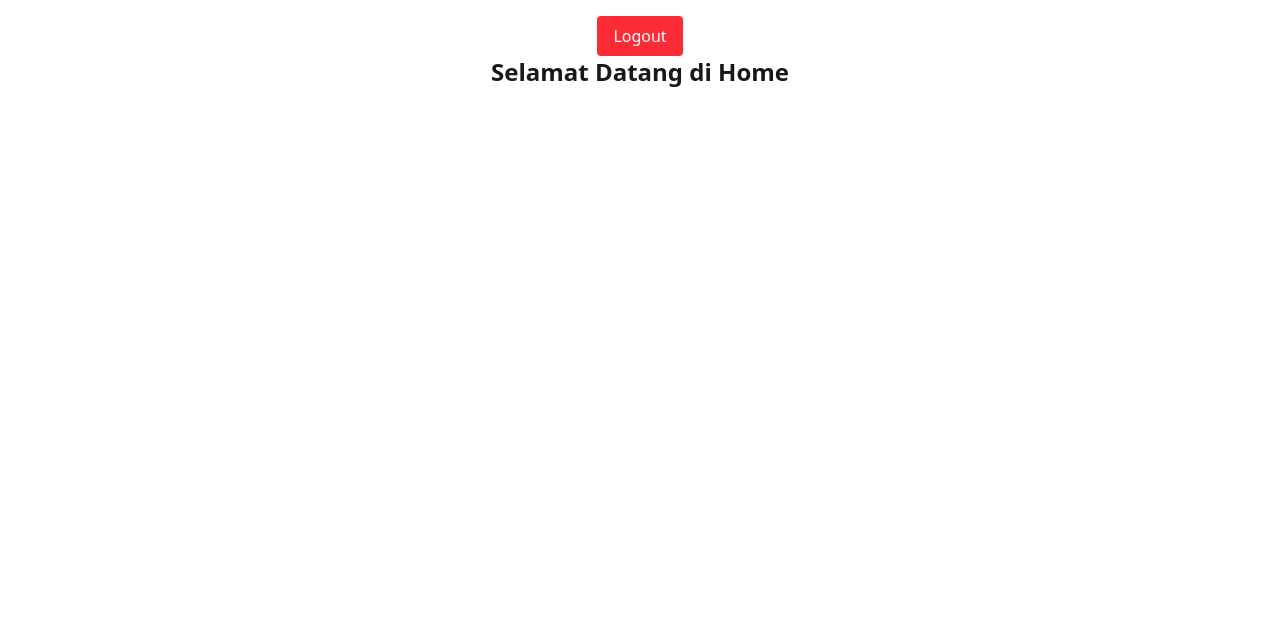
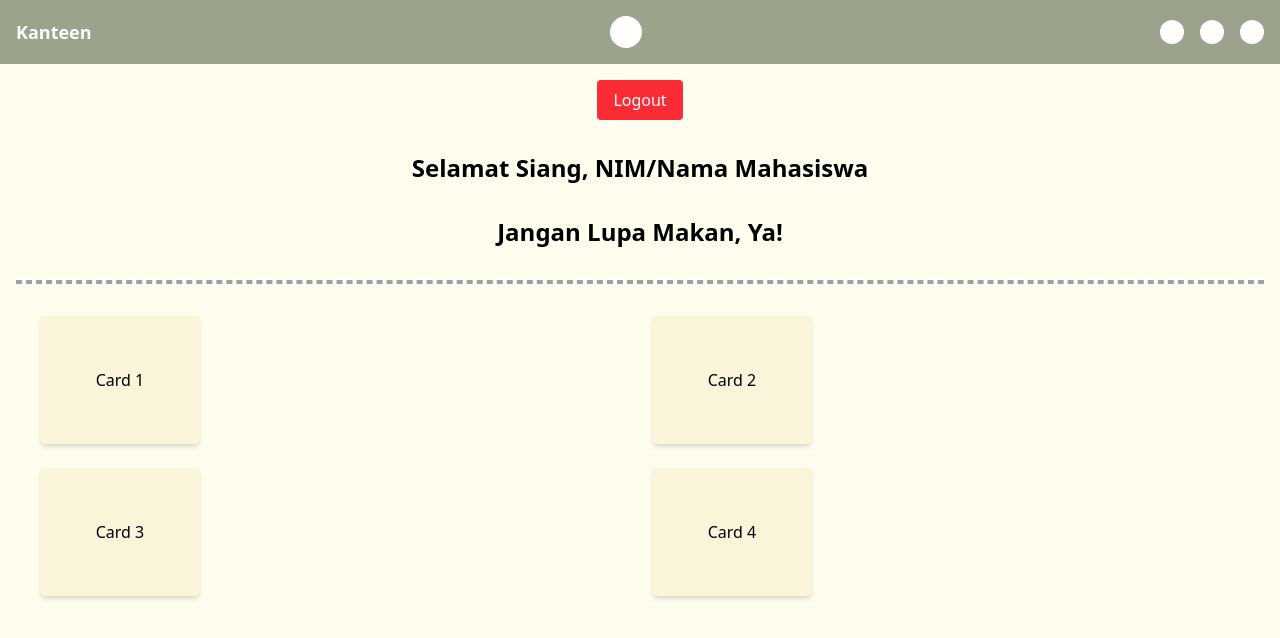
Before and after one commit to dikaarnnd/CanteenApp, a React (Vite) app: page / in a window 1280 px wide. Shown: the top 638 px of the page. Built offline with nearby package versions, Linux system fonts and the light colour scheme.

Commit message:
Home Frontend + Card Basic Function

```diff
--- a/src/App.jsx
+++ b/src/App.jsx
@@ -16,6 +16,7 @@ import ProfileMhs from './pages/Customer/Profile'
 // Auth page seller
 import RegisterSlr from './pages/Auth/RegisterSlr'
 import LoginSlr from './pages/Auth/LoginSlr'
+import RestoPage from './pages/Customer/RestoPage';
 // pages seller
 import HomeSlr from './pages/Seller/HomeSlr'
 import ProfileSlr from './pages/Seller/ProfileSlr'
@@ -68,6 +69,7 @@ function App() {
             </ProtectedRoute>
           }
         />
+        <Route path="/resto/:id" element={<RestoPage />} />
       </Routes>
     </>
   )
--- /dev/null
+++ b/src/pages/Auth/Login.jsx
@@ -0,0 +1,57 @@
+import { useState } from 'react'
+import { useNavigate } from 'react-router-dom'
+import { supabase } from '../../supabaseClient'
+import bcrypt from 'bcryptjs'
+import { Link } from 'react-router-dom'
+
+export default function LoginPage() {
+  const [nim, setNim] = useState('')
+  const [password, setPassword] = useState('')
+  const navigate = useNavigate()
+
+  const handleLogin = async () => {
+    const { data, error } = await supabase
+      .from('mahasiswa')
+      .select('*')
+      .eq('nim', nim)
+      .single()
+
+    if (error || !data) return alert('NIM tidak ditemukan')
+
+    const match = await bcrypt.compare(password, data.password)
+
+    if (match) {
+      // alert('Login berhasil!')
+      localStorage.setItem('nim', data.nim) // simpan info login
+      navigate('/home')
+    } else {
+      alert('Password salah!')
+    }
+  }
+
+  return (
+    <div className="p-4 max-w-md mx-auto">
+      <h2 className="text-xl font-bold mb-4">Login</h2>
+      <input
+        className="border p-2 w-full mb-2"
+        placeholder="NIM"
+        value={nim}
+        onChange={(e) => setNim(e.target.value)}
+      />
+      <input
+        className="border p-2 w-full mb-4"
+        type="password"
+        placeholder="Password"
+        value={password}
+        onChange={(e) => setPassword(e.target.value)}
+      />
+      <button
+        className="bg-green-500 text-white px-4 py-2 rounded"
+        onClick={handleLogin}
+      >
+        Login
+      </button>
+      <Link to="/register">Register</Link>
+    </div>
+  )
+}
--- a/src/pages/Customer/Home.jsx
+++ b/src/pages/Customer/Home.jsx
@@ -1,24 +1,77 @@
-import { useNavigate } from 'react-router-dom'
+import { useNavigate } from 'react-router-dom';
 
 export default function Home() {
-  const navigate = useNavigate()
+  const navigate = useNavigate();
 
   const handleLogout = () => {
-    // Hapus session/login state jika kamu menyimpannya
-    localStorage.removeItem('nim')
-    // Redirect ke halaman login
-    navigate('/login')
-  }
+    localStorage.removeItem('nim'); // Clear session
+    navigate('/login'); // Redirect to login page
+  };
+
+  const handleCardClick = (id) => {
+    navigate(`/resto/${id}`); // Navigate to the dynamic route
+  };
+
+  const nim = localStorage.getItem('nim') || 'NIM'; // Retrieve NIM from localStorage
+  const namaMahasiswa = 'Nama Mahasiswa'; // Replace with actual logic to fetch the name
+
   return (
-    <div className="p-4 text-center">
-      <div>
+    <div className="p-4 text-center bg-[#FFFDED] min-h-screen">
+      {/* Navbar */}
+      <nav className="flex items-center justify-between bg-[#9BA38D] p-4 w-full fixed top-0 left-0">
+        <div className="text-white font-bold text-lg">Kanteen</div>
+        <div className="flex items-center justify-center">
+          <div className="w-8 h-8 bg-white rounded-full"></div> {/* Placeholder logo */}
+        </div>
+        <div className="flex items-center space-x-4">
+          <div className="w-6 h-6 bg-white rounded-full"></div> {/* Star placeholder */}
+          <div className="w-6 h-6 bg-white rounded-full"></div> {/* Notification placeholder */}
+          <div className="w-6 h-6 bg-white rounded-full"></div> {/* Three dots placeholder */}
+        </div>
+      </nav>
+
+      {/* Main Content */}
+      <div className="mt-16 text-black">
         <nav>
-          <button className="bg-red-500 text-white px-4 py-2 rounded hover:bg-red-600"
-        onClick={handleLogout}> Logout</button>
+          <button
+            className="bg-red-500 text-white px-4 py-2 rounded hover:bg-red-600"
+            onClick={handleLogout}
+          >
+            Logout
+          </button>
         </nav>
       </div>
-      <h1 className="text-2xl font-bold">Selamat Datang di Home</h1>
-      {/* <p className="mt-2">Kamu berhasil login atau register 🎉</p> */}
+      <h1 className="text-2xl font-bold mt-8 text-black">Selamat Siang, {nim}/{namaMahasiswa}</h1>
+      <h3 className="text-2xl font-bold mt-8 text-black">Jangan Lupa Makan, Ya!</h3>
+      <hr className="border-dashed border-2 border-gray-400 my-8" />
+
+      {/* Cards Section */}
+      <div className="grid grid-cols-2 gap-6 px-6 text-black">
+        <div
+          className="bg-[#F9F4DA] p-6 rounded shadow-md h-32 w-40 flex items-center justify-center cursor-pointer hover:shadow-lg transition-shadow"
+          onClick={() => handleCardClick(1)}
+        >
+          Card 1
+        </div>
+        <div
+          className="bg-[#F9F4DA] p-6 rounded shadow-md h-32 w-40 flex items-center justify-center cursor-pointer hover:shadow-lg transition-shadow"
+          onClick={() => handleCardClick(2)}
+        >
+          Card 2
+        </div>
+        <div
+          className="bg-[#F9F4DA] p-6 rounded shadow-md h-32 w-40 flex items-center justify-center cursor-pointer hover:shadow-lg transition-shadow"
+          onClick={() => handleCardClick(3)}
+        >
+          Card 3
+        </div>
+        <div
+          className="bg-[#F9F4DA] p-6 rounded shadow-md h-32 w-40 flex items-center justify-center cursor-pointer hover:shadow-lg transition-shadow"
+          onClick={() => handleCardClick(4)}
+        >
+          Card 4
+        </div>
+      </div>
     </div>
-  )
+  );
 }
--- /dev/null
+++ b/src/pages/Customer/RestoPage.jsx
@@ -0,0 +1,27 @@
+// filepath: d:\UPJ\Semester 6\RPL\Kanteen\CanteenApp\src\pages\Customer\RestoPage.jsx
+import { useParams } from 'react-router-dom';
+
+export default function RestoPage() {
+  const { id } = useParams(); // Get the dynamic id from the URL
+
+  // Example data for restaurants
+  const restoData = {
+    1: { name: 'Resto A', description: 'Delicious food at Resto A.' },
+    2: { name: 'Resto B', description: 'Enjoy meals at Resto B.' },
+    3: { name: 'Resto C', description: 'Tasty dishes at Resto C.' },
+    4: { name: 'Resto D', description: 'Great dining at Resto D.' },
+  };
+
+  const resto = restoData[id]; // Fetch data based on the id
+
+  if (!resto) {
+    return <h1>Restaurant not found</h1>;
+  }
+
+  return (
+    <div className="p-4 text-center bg-[#FFFDED] min-h-screen">
+      <h1 className="text-2xl font-bold">{resto.name}</h1>
+      <p className="mt-4">{resto.description}</p>
+    </div>
+  );
+}
```
Also changed, not shown: 1 other file (tests, documents, lock files or other folders).
